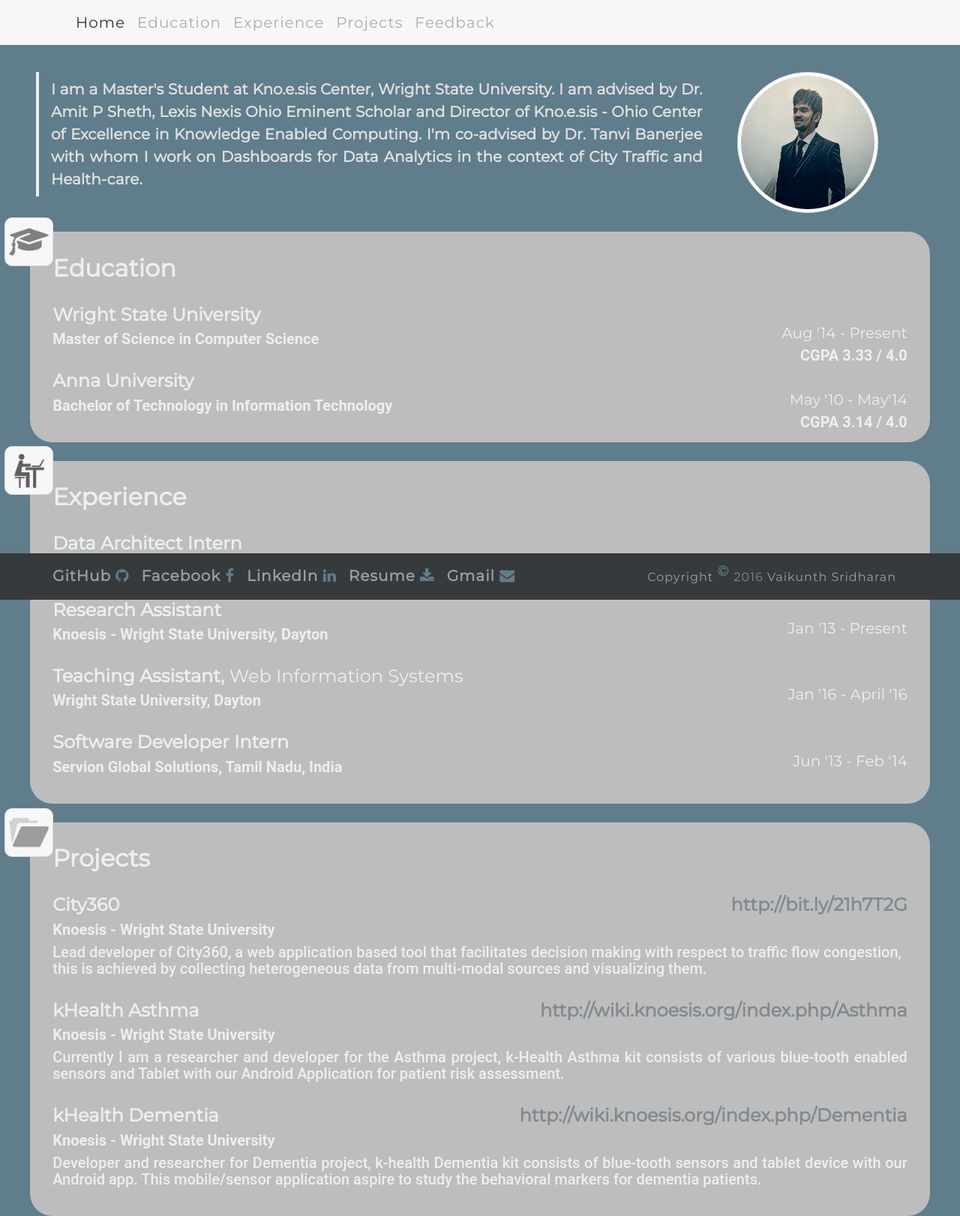
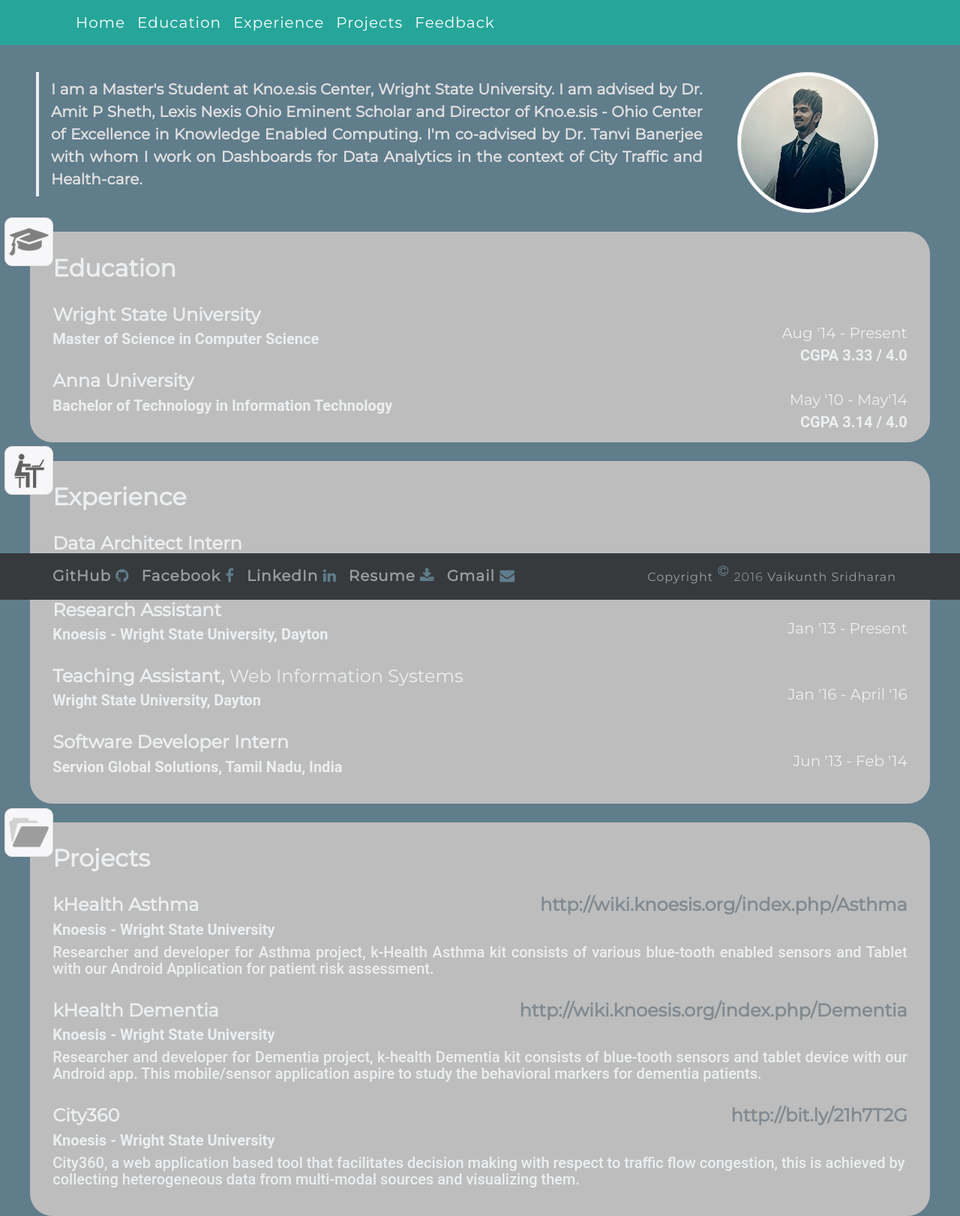
Before and after one commit to vaikzs/vaikzs.github.io, a plain HTML site: page index.html in a window 1280 px wide. Shown: the top 1622 px of the page at 75% size. Drawn offline with nearby package versions, Linux system fonts and the light colour scheme; a script that the page names is missing.

Commit message:
- UI changes

```diff
--- a/index.html
+++ b/index.html
@@ -1,7 +1,6 @@
 <!DOCTYPE html>
 <html lang="en">
 <head>
-
     <meta charset="UTF-8">
     <meta name="viewport" content="width=device-width, initial-scale=1.0">
     <title>WebPage</title>
@@ -14,7 +13,7 @@
 
 </head>
 <body>
-<nav class="navbar navbar-full navbar-fixed-top navbar-light bg-faded">
+<nav class="navbar navbar-full navbar-fixed-top navbar-light bg-custom">
     <button class="navbar-toggler hidden-sm-up" type="button" data-toggle="collapse" data-target="#exCollapsingNavbar2"
             aria-controls="exCollapsingNavbar2" aria-expanded="false" aria-label="Toggle navigation">
         &#9776;
@@ -26,19 +25,19 @@
         <a class="navbar-brand" href="#"></a>
         <ul class="nav navbar-nav">
             <li class="nav-item active">
-                <a class="nav-link " href="#">Home<span class="sr-only">(current)</span></a>
+                <a class="nav-link text-white" href="#">Home<span class="sr-only">(current)</span></a>
             </li>
             <li class="nav-item">
-                <a class="nav-link " href="#edu">Education<span class="sr-only">(current)</span></a>
+                <a class="nav-link text-white" href="#edu">Education<span class="sr-only">(current)</span></a>
             </li>
             <li class="nav-item">
-                <a class="nav-link " href="#exp">Experience<span class="sr-only">(current)</span></a>
+                <a class="nav-link text-white" href="#exp">Experience<span class="sr-only">(current)</span></a>
             </li>
             <li class="nav-item">
-                <a class="nav-link " href="#proj">Projects<span class="sr-only">(current)</span></a>
+                <a class="nav-link text-white" href="#proj">Projects<span class="sr-only">(current)</span></a>
             </li>
             <li class="nav-item">
-                <a class="nav-link " href="#feedback">Feedback<span class="sr-only">(current)</span></a>
+                <a class="nav-link text-white" href="#feedback">Feedback<span class="sr-only">(current)</span></a>
             </li>
 
         </ul>
@@ -132,7 +131,7 @@
         <h2 class="font-weight-bold p-x-0 m-x-2 m-t-2">Experience</h2>
         <span href="#" class="p-x-1">
             <h4 class="font-weight-bold p-x-2"><span>Data Architect Intern</span><br> <span
-                    class="pull-xs-right h5">July '16 - Present</span></h4>
+                    class="pull-xs-right h5">July '16 - Dec '16</span></h4>
             <p class="font-weight-bold p-x-2 h5">Northwell Health, Greater New York City Area<span
                     class="pull-xs-right"></span></p>
         </span>
@@ -166,17 +165,7 @@
 
         <h2 class="font-weight-bold p-x-0 m-x-2 m-t-2">Projects</h2>
 
-        <span href="#" class="p-x-1">
-            <h4 class="font-weight-bold p-x-2">City360 <a class="pull-xs-right text-muted hide-on-med-and-up"
-                                                          href="http://bit.ly/21h7T2G"
-                                                          target="_blank">DemoLink</a><a
-                    class="pull-xs-right text-muted hide-on-med-and-down" href="http://bit.ly/21h7T2G"
-                    target="_blank">http://bit.ly/21h7T2G</a></h4>
-            <p class="font-weight-bold p-x-2 h5 text-justify">Knoesis - Wright State University</p>
-            <p class="p-x-2 h5">Lead developer of City360, a web application based tool that facilitates decision making with respect to traffic flow congestion, this is achieved by collecting heterogeneous data from multi-modal sources and visualizing them.</p>
-        </span>
-
-        <span href="#" class="p-x-1">
+       <span href="#" class="p-x-1">
             <h4 class="font-weight-bold p-x-2">kHealth Asthma<a class="pull-xs-right text-muted hide-on-med-and-up"
                                                                 href="http://wiki.knoesis.org/index.php/Asthma"
                                                                 target="_blank">WikiLink</a><a
@@ -186,7 +175,7 @@
             <p class="font-weight-bold p-x-2 h5">Knoesis - Wright State University<span></span>
 
             </p>
-            <p class="p-x-2 h5 text-justify">Currently I am a researcher and developer for the Asthma project, k-Health Asthma kit consists of various blue-tooth enabled sensors and Tablet with our Android Application for patient risk assessment.</p>
+            <p class="p-x-2 h5 text-justify">Researcher and developer for Asthma project, k-Health Asthma kit consists of various blue-tooth enabled sensors and Tablet with our Android Application for patient risk assessment.</p>
         </span>
         <span href="#" class="p-x-1">
             <h4 class="font-weight-bold p-x-2">kHealth Dementia<a class="pull-xs-right text-muted hide-on-med-and-up"
@@ -197,7 +186,16 @@
                     target="_blank">http://wiki.knoesis.org/index.php/Dementia</a></h4>
             <p class="font-weight-bold p-x-2 h5">Knoesis - Wright State University<span></span>
             </p>
-            <p class="p-x-2 h5 text-justify">Developer and researcher for Dementia project, k-health Dementia kit consists of blue-tooth sensors and tablet device with our Android app. This mobile/sensor application aspire to study the behavioral markers for dementia patients.</p>
+            <p class="p-x-2 h5 text-justify">Researcher and developer for Dementia project, k-health Dementia kit consists of blue-tooth sensors and tablet device with our Android app. This mobile/sensor application aspire to study the behavioral markers for dementia patients.</p>
+        </span>
+         <span href="#" class="p-x-1">
+            <h4 class="font-weight-bold p-x-2">City360 <a class="pull-xs-right text-muted hide-on-med-and-up"
+                                                          href="http://bit.ly/21h7T2G"
+                                                          target="_blank">DemoLink</a><a
+                    class="pull-xs-right text-muted hide-on-med-and-down" href="http://bit.ly/21h7T2G"
+                    target="_blank">http://bit.ly/21h7T2G</a></h4>
+            <p class="font-weight-bold p-x-2 h5 text-justify">Knoesis - Wright State University</p>
+            <p class="p-x-2 h5">City360, a web application based tool that facilitates decision making with respect to traffic flow congestion, this is achieved by collecting heterogeneous data from multi-modal sources and visualizing them.</p>
         </span>
     </div>
     <!--<div id="ref">-->
@@ -398,9 +396,8 @@
         </div>
     </div>
 </div>
-<div class="modal" id="modal-github-widget">
-    <div class="github-widget" data></div>
-</div>
+
+
 
 <!--<div class="bg-inverse">-->
 <!--<span class="h6 font-weight-bold p-x-0 m-x-2">Designed & Developed from scratch using Twitter's Bootstrap and-->
@@ -411,6 +408,7 @@
 <script type="text/javascript" src="https://cdnjs.cloudflare.com/ajax/libs/jquery/3.1.1/jquery.js"></script>
 <script src="js/bootstrap.js" type="application/javascript"></script>
 <script src="js/custom.js" type="application/javascript"></script>
+<script src="https://unpkg.com/github-card@1.2.1/dist/widget.js"></script>
 
 
 </body>
```
Also changed, not shown: css/bootstrap.css.
